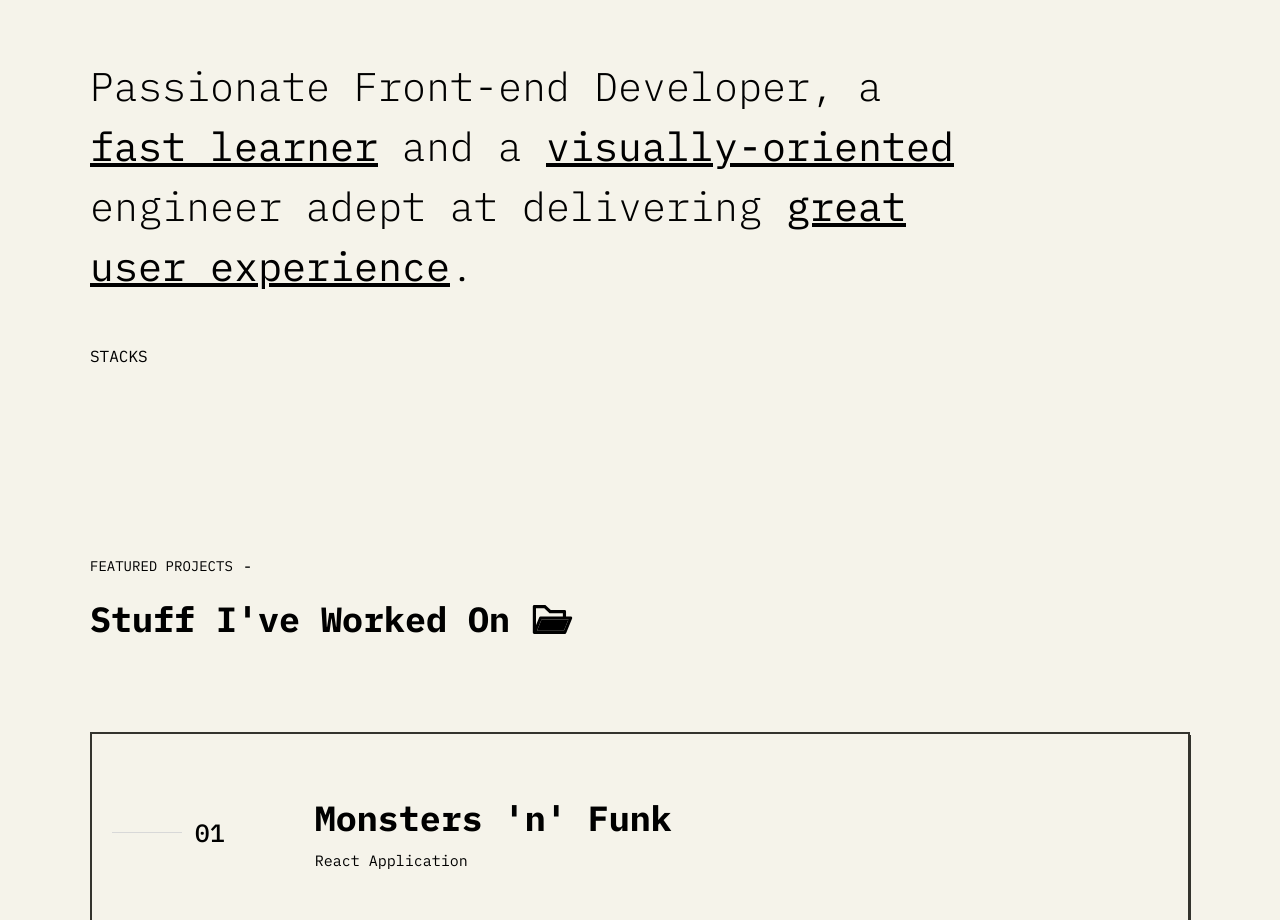
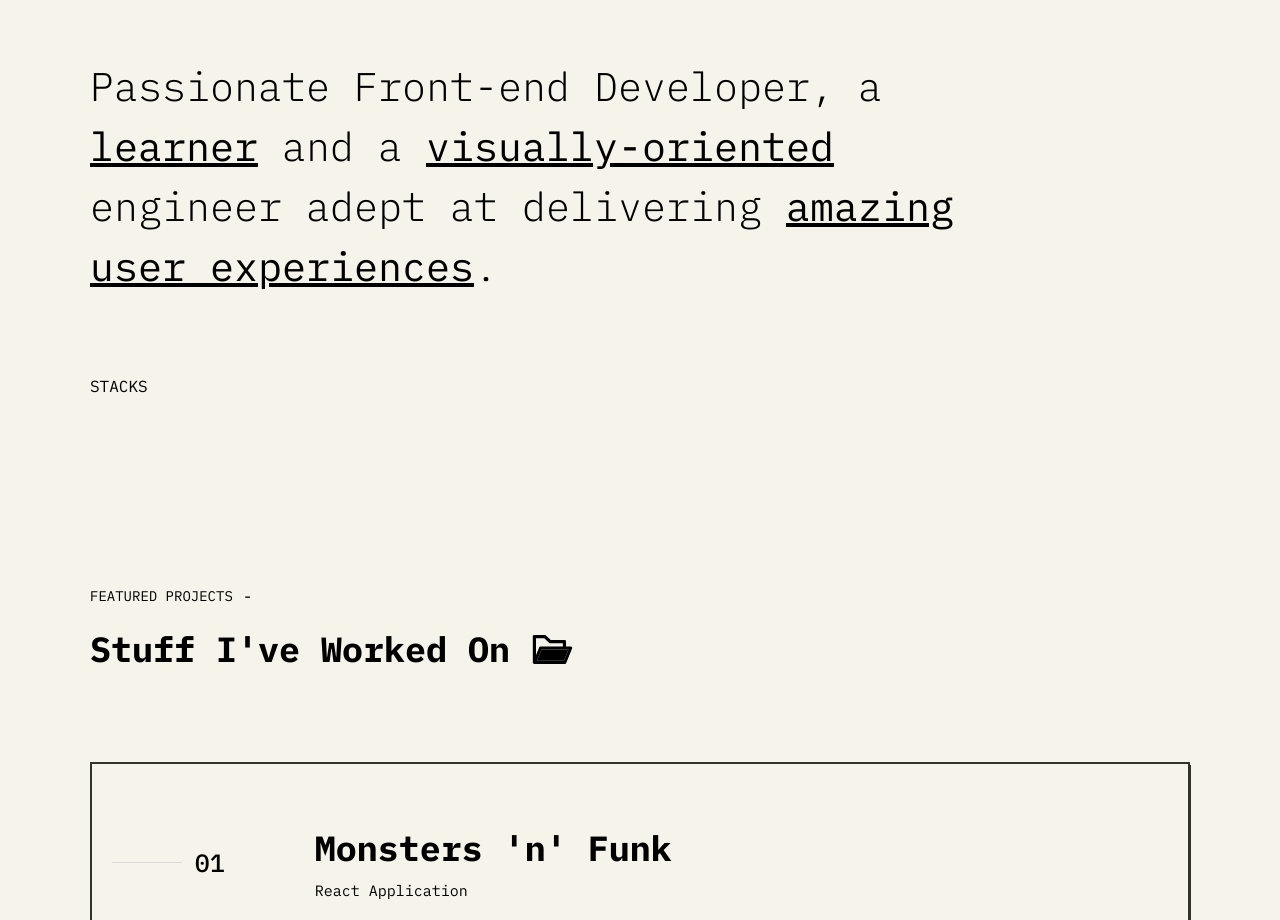
Before and after one commit to ImieboGodson/portfolio-v1.0, a React (Create React App) app: page / in a window 1280 px wide. Shown: the part 1040-1960 px from the top of the page. Built offline with nearby package versions, Linux system fonts and the light colour scheme.

Commit message:
progress on about-me section

```diff
--- a/src/sections/aboutMe/AboutMe.jsx
+++ b/src/sections/aboutMe/AboutMe.jsx
@@ -16,7 +16,7 @@ const AboutMe = () => {
                 </div>
                 <div className='aboutMe-main-content-wrapper'>
                     <div className='aboutMe-text-main-wrapper'>
-                        <p className='aboutMe-text-main'>Passionate Front-end Developer, a <span>fast learner</span> and a <span>visually-oriented</span> engineer adept at delivering <span>great user experience</span>.</p>
+                        <p className='aboutMe-text-main'>Passionate Front-end Developer, a <span>learner</span> and a <span>visually-oriented</span> engineer adept at delivering <span>amazing user experiences</span>.</p>
                     </div>
                     <div className='aboutMe-stacklist-wrapper'>
                         <p>STACKS</p>
--- a/src/sections/aboutMe/aboutMe.scss
+++ b/src/sections/aboutMe/aboutMe.scss
@@ -63,7 +63,7 @@
             }
 
             .aboutMe-stacklist-wrapper {
-                margin-top: 50px;
+                margin-top: 80px;
             }
         }
 
```
